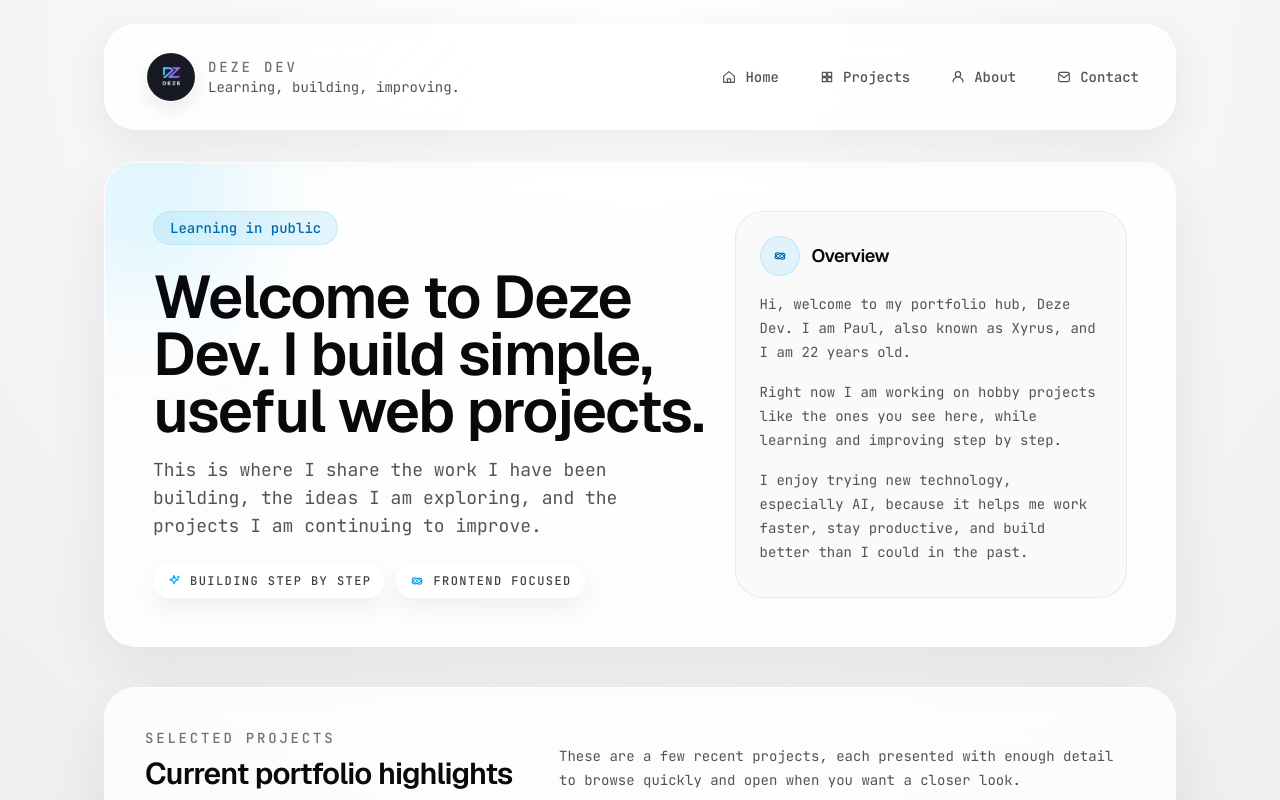
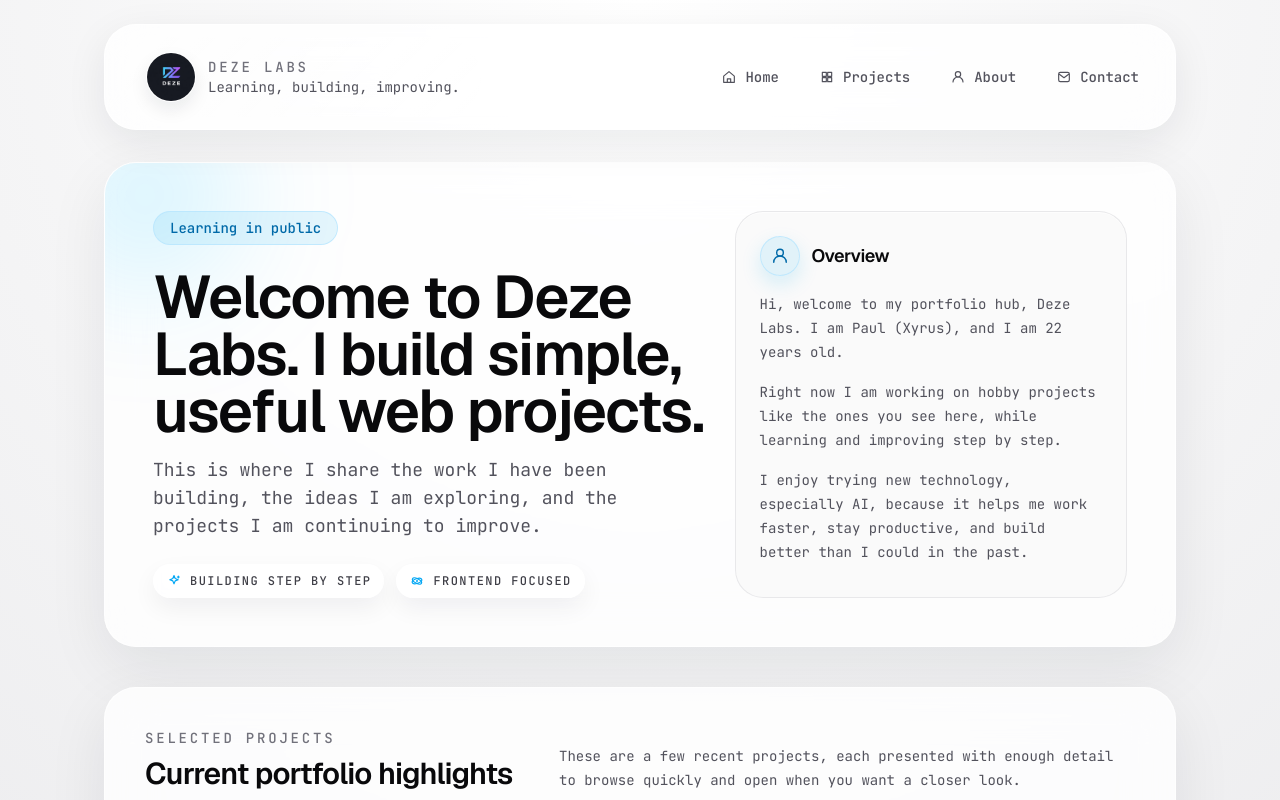
Before and after one commit to xyrusL/deze, a Next.js app: page / in a window 1280 px wide. Shown: the top 800 px of the page. Built offline with nearby package versions, Linux system fonts and the light colour scheme.

Commit message:
Update README branding to Deze Labs

```diff
--- a/package.json
+++ b/package.json
@@ -1,7 +1,7 @@
 {
   "name": "deze-dev",
   "version": "0.1.0",
-  "description": "Personal portfolio hub for Deze Dev, created by Paul (Xyrus).",
+  "description": "Personal portfolio hub for Deze Labs, created by Paul (Xyrus).",
   "author": "Paul (Xyrus) <https://github.com/xyrusL>",
   "homepage": "https://github.com/xyrusL/deze",
   "repository": {
--- a/src/app/layout.tsx
+++ b/src/app/layout.tsx
@@ -1,5 +1,6 @@
 import type { Metadata } from "next";
 import { Geist, JetBrains_Mono } from "next/font/google";
+import { brand } from "@/data/brand";
 import "./globals.css";
 
 const geistSans = Geist({
@@ -13,8 +14,8 @@ const jetBrainsMono = JetBrains_Mono({
 });
 
 export const metadata: Metadata = {
-  title: "Deze Dev | Portfolio Hub",
-  description: "Modern portfolio homepage showcasing selected projects by Deze Dev.",
+  title: `${brand.name} | ${brand.portfolioLabel}`,
+  description: `Modern portfolio homepage showcasing selected projects by ${brand.name}.`,
   icons: {
     icon: "/icon.png",
     shortcut: "/icon.png",
--- a/src/components/hero-section.tsx
+++ b/src/components/hero-section.tsx
@@ -1,4 +1,4 @@
-import { OrbitIcon, SparkIcon } from "@/components/icons";
+import { OrbitIcon, ProfileIcon, SparkIcon } from "@/components/icons";
 
 type HeroSectionProps = {
   eyebrow: string;
@@ -47,9 +47,9 @@ export function HeroSection({
           aria-labelledby="about-heading"
           className="rounded-[1.75rem] border border-zinc-200/80 bg-zinc-50/90 p-5 shadow-[inset_0_1px_0_rgba(255,255,255,0.65)] dark:border-white/10 dark:bg-black/20 sm:p-6"
         >
-          <div className="flex items-center gap-3">
-            <span className="inline-flex h-10 w-10 items-center justify-center rounded-full border border-sky-200/80 bg-sky-500/10 text-sky-700 dark:border-sky-300/20 dark:bg-sky-400/10 dark:text-sky-200">
-              <OrbitIcon className="h-4 w-4" />
+            <div className="flex items-center gap-3">
+            <span className="inline-flex h-10 w-10 items-center justify-center rounded-full border border-sky-200/80 bg-sky-500/10 text-sky-700 shadow-[0_8px_20px_rgba(14,165,233,0.16)] dark:border-sky-300/20 dark:bg-sky-400/10 dark:text-sky-200">
+              <ProfileIcon className="h-5 w-5" />
             </span>
             <h2 id="about-heading" className="text-lg font-semibold tracking-tight">
               Overview
--- a/src/components/site-header.tsx
+++ b/src/components/site-header.tsx
@@ -1,5 +1,6 @@
 import Image from "next/image";
 import { GridIcon, HomeIcon, MailIcon, ProfileIcon } from "@/components/icons";
+import { brand } from "@/data/brand";
 import type { NavigationItem } from "@/data/portfolio";
 
 const navigationIcons = {
@@ -27,7 +28,7 @@ export function SiteHeader({ items }: SiteHeaderProps) {
           <div className="flex items-center gap-3">
             <div className="overflow-hidden rounded-full border border-white/12 bg-white/50 shadow-[0_8px_18px_rgba(15,23,42,0.08)] dark:bg-white/8">
               <Image
-                alt="Deze Dev logo"
+                alt={brand.logoAlt}
                 className="h-11 w-11 object-cover sm:h-12 sm:w-12"
                 priority
                 height={48}
@@ -37,10 +38,10 @@ export function SiteHeader({ items }: SiteHeaderProps) {
             </div>
             <div className="min-w-0">
               <p className="text-sm font-medium tracking-[0.2em] text-zinc-500 uppercase dark:text-zinc-400">
-                Deze Dev
+                {brand.shortName}
               </p>
               <p className="text-sm text-zinc-600 dark:text-zinc-300">
-                Learning, building, improving.
+                {brand.tagline}
               </p>
             </div>
           </div>
--- /dev/null
+++ b/src/data/brand.ts
@@ -0,0 +1,7 @@
+export const brand = {
+  name: "Deze Labs",
+  shortName: "Deze Labs",
+  logoAlt: "Deze Labs logo",
+  tagline: "Learning, building, improving.",
+  portfolioLabel: "Portfolio Hub",
+} as const;
--- a/src/data/portfolio.ts
+++ b/src/data/portfolio.ts
@@ -1,3 +1,5 @@
+import { brand } from "@/data/brand";
+
 export type Project = {
   shortName: string;
   url: string;
@@ -54,13 +56,13 @@ export const projects: Project[] = [
 
 export const heroContent = {
   eyebrow: "Learning in public",
-  title: "Welcome to Deze Dev. I build simple, useful web projects.",
+  title: `Welcome to ${brand.name}. I build simple, useful web projects.`,
   description:
     "This is where I share the work I have been building, the ideas I am exploring, and the projects I am continuing to improve.",
 };
 
 export const overviewParagraphs = [
-  "Hi, welcome to my portfolio hub, Deze Dev. I am Paul, also known as Xyrus, and I am 22 years old.",
+  `Hi, welcome to my portfolio hub, ${brand.name}. I am Paul (Xyrus), and I am 22 years old.`,
   "Right now I am working on hobby projects like the ones you see here, while learning and improving step by step.",
   "I enjoy trying new technology, especially AI, because it helps me work faster, stay productive, and build better than I could in the past.",
 ];
@@ -73,7 +75,7 @@ export const projectSectionContent = {
 };
 
 export const footerContent = {
-  copyright: "Deze Dev. A small portfolio where I share what I am building.",
+  copyright: `${brand.name}. A small portfolio where I share what I am building.`,
 };
 
 export const socialLinks: SocialLink[] = [
```
Also changed, not shown: 1 other file (tests, documents, lock files or other folders).
